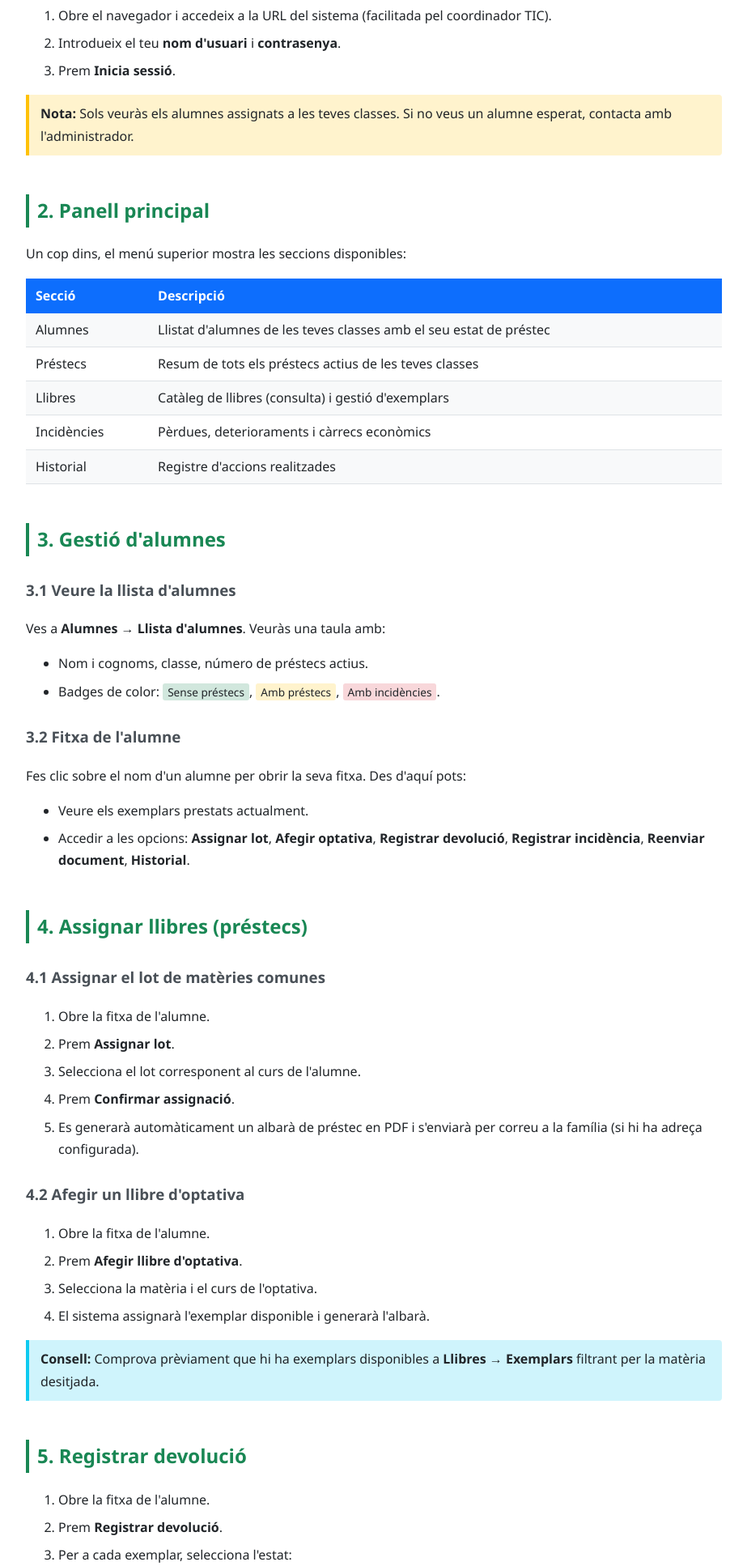
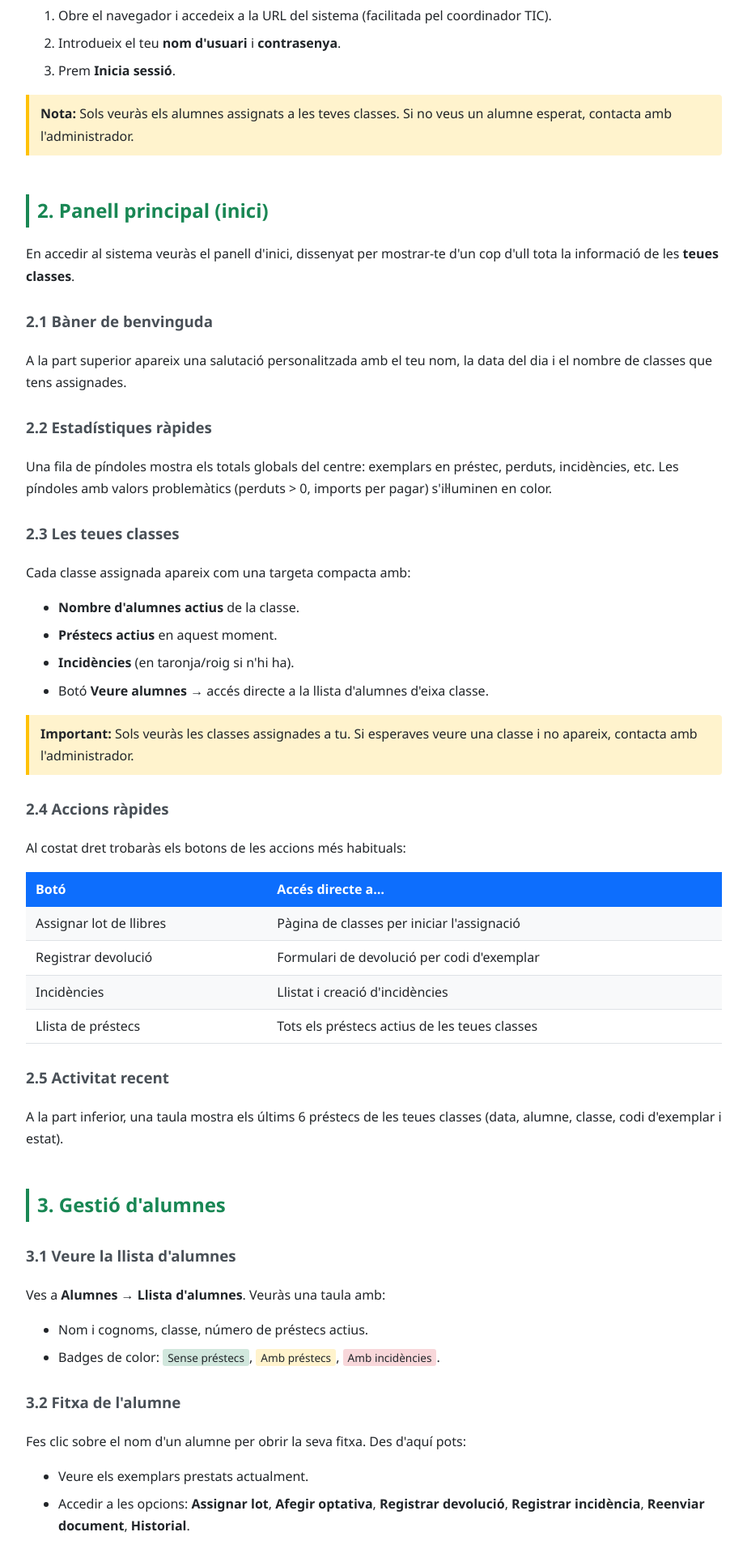
Before and after one commit to oscarbravovillada/BancLLibres, a PHP site: page /BancLLibres/docs/manual_professor.html in a window 1280 px wide. Shown: the part 634-2568 px from the top of the page at 81% size, without its empty margins (178-1101 px from the left). Run offline with PHP 8.4, Linux system fonts and the light colour scheme.

Commit message:
fix+docs: corregir pill 'per pagar' i actualitzar documentació al dashboard nou
- index.php: canvia 'pendent pagament' → 'per pagar' (text més curt i natural)
- memoria_projecte.html: afegida secció 4.11 del dashboard, actualitzada conclusió
- manual_professor.html: secció 2 reescrita per descriure el nou panell d'inici

```diff
--- a/docs/manual_professor.html
+++ b/docs/manual_professor.html
@@ -51,16 +51,39 @@
   <strong>Nota:</strong> Sols veuràs els alumnes assignats a les teves classes. Si no veus un alumne esperat, contacta amb l'administrador.
 </div>
 
-<h2 id="panell">2. Panell principal</h2>
-<p>Un cop dins, el menú superior mostra les seccions disponibles:</p>
+<h2 id="panell">2. Panell principal (inici)</h2>
+<p>En accedir al sistema veuràs el panell d'inici, dissenyat per mostrar-te d'un cop d'ull tota la informació de les <strong>teues classes</strong>.</p>
+
+<h3>2.1 Bàner de benvinguda</h3>
+<p>A la part superior apareix una salutació personalitzada amb el teu nom, la data del dia i el nombre de classes que tens assignades.</p>
+
+<h3>2.2 Estadístiques ràpides</h3>
+<p>Una fila de píndoles mostra els totals globals del centre: exemplars en préstec, perduts, incidències, etc. Les píndoles amb valors problemàtics (perduts &gt; 0, imports per pagar) s'il·luminen en color.</p>
+
+<h3>2.3 Les teues classes</h3>
+<p>Cada classe assignada apareix com una targeta compacta amb:</p>
+<ul>
+  <li><strong>Nombre d'alumnes actius</strong> de la classe.</li>
+  <li><strong>Préstecs actius</strong> en aquest moment.</li>
+  <li><strong>Incidències</strong> (en taronja/roig si n'hi ha).</li>
+  <li>Botó <strong>Veure alumnes</strong> → accés directe a la llista d'alumnes d'eixa classe.</li>
+</ul>
+<div class="note">
+  <strong>Important:</strong> Sols veuràs les classes assignades a tu. Si esperaves veure una classe i no apareix, contacta amb l'administrador.
+</div>
+
+<h3>2.4 Accions ràpides</h3>
+<p>Al costat dret trobaràs els botons de les accions més habituals:</p>
 <table>
-  <tr><th>Secció</th><th>Descripció</th></tr>
-  <tr><td>Alumnes</td><td>Llistat d'alumnes de les teves classes amb el seu estat de préstec</td></tr>
-  <tr><td>Préstecs</td><td>Resum de tots els préstecs actius de les teves classes</td></tr>
-  <tr><td>Llibres</td><td>Catàleg de llibres (consulta) i gestió d'exemplars</td></tr>
-  <tr><td>Incidències</td><td>Pèrdues, deterioraments i càrrecs econòmics</td></tr>
-  <tr><td>Historial</td><td>Registre d'accions realitzades</td></tr>
+  <tr><th>Botó</th><th>Accés directe a…</th></tr>
+  <tr><td>Assignar lot de llibres</td><td>Pàgina de classes per iniciar l'assignació</td></tr>
+  <tr><td>Registrar devolució</td><td>Formulari de devolució per codi d'exemplar</td></tr>
+  <tr><td>Incidències</td><td>Llistat i creació d'incidències</td></tr>
+  <tr><td>Llista de préstecs</td><td>Tots els préstecs actius de les teues classes</td></tr>
 </table>
+
+<h3>2.5 Activitat recent</h3>
+<p>A la part inferior, una taula mostra els últims 6 préstecs de les teues classes (data, alumne, classe, codi d'exemplar i estat).</p>
 
 <h2 id="alumnes">3. Gestió d'alumnes</h2>
 <h3>3.1 Veure la llista d'alumnes</h3>
--- a/index.php
+++ b/index.php
@@ -236,7 +236,7 @@ include __DIR__ . '/src/views/layout_top.php';
   </div>
   <div class="stat-pill <?= $stats['pendents_pagament'] > 0 ? 'alert' : '' ?>">
     <i class="bi bi-cash-stack" style="color:#6a1b9a"></i>
-    <span class="pill-num" <?= $stats['pendents_pagament'] > 0 ? 'style="color:#6a1b9a"' : '' ?>><?= $stats['pendents_pagament'] ?></span> pendent pagament
+    <span class="pill-num" <?= $stats['pendents_pagament'] > 0 ? 'style="color:#6a1b9a"' : '' ?>><?= $stats['pendents_pagament'] ?></span> per pagar
   </div>
   <div class="stat-pill">
     <i class="bi bi-people-fill" style="color:#2e7d32"></i>
```
Also changed, not shown: docs/memoria_projecte.html (+36 -1 lines).
